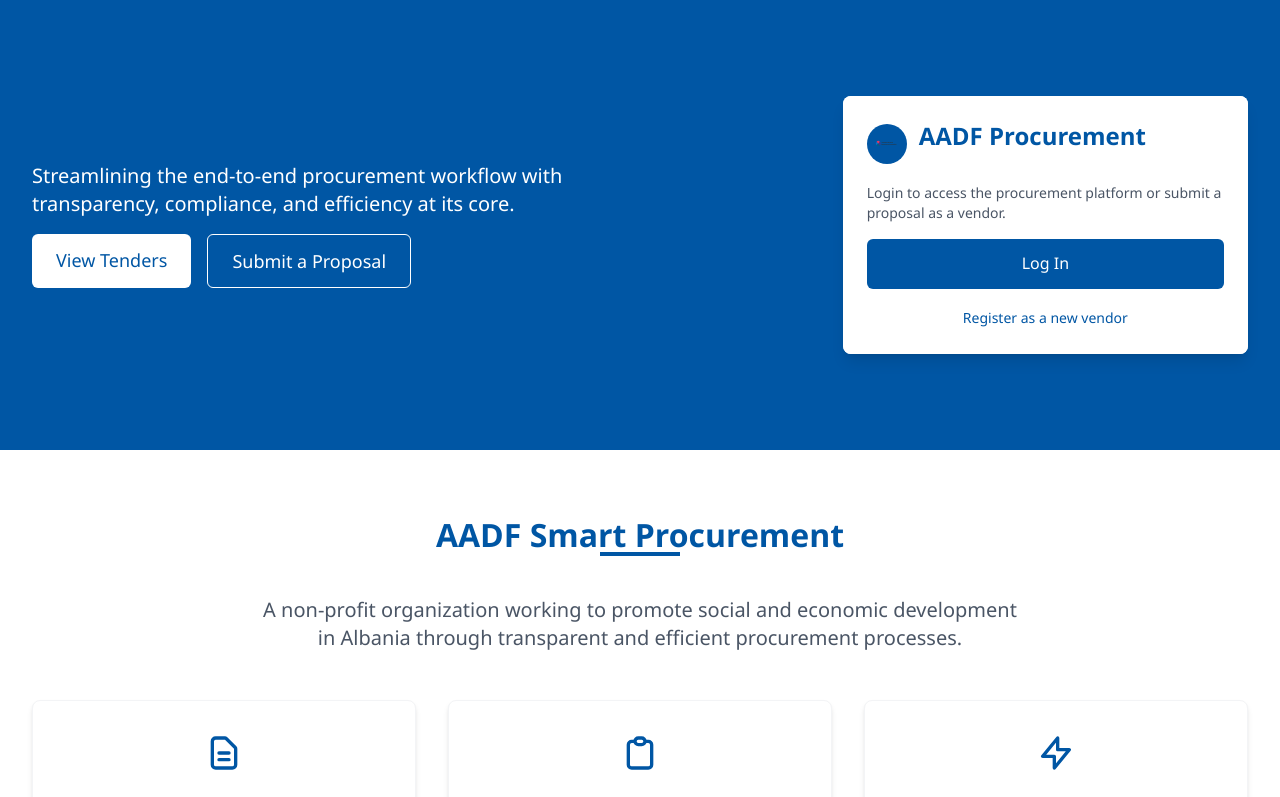
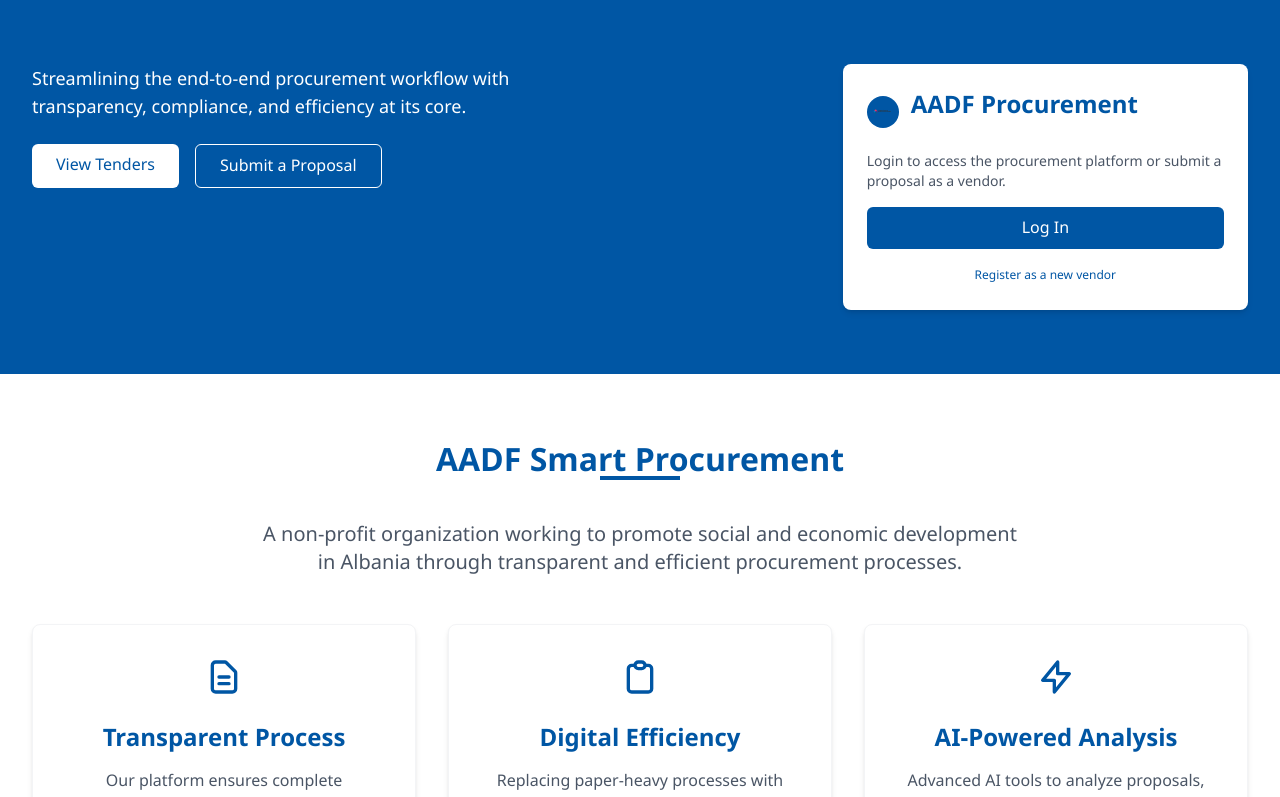
Before and after one commit to gasolineeater/hackathon1_aadf, a Next.js app in the folder procurement-platform/: page / in a window 1280 px wide. Shown: the top 797 px of the page. Built offline with nearby package versions, Linux system fonts and the light colour scheme.

Commit message:
Edit: Update homepage to exactly match the screenshot design

```diff
--- /dev/null
+++ b/procurement-platform/src/app/components/HomeLayout.tsx
@@ -0,0 +1,15 @@
+import React from 'react';
+import Footer from './Footer';
+
+interface HomeLayoutProps {
+  children: React.ReactNode;
+}
+
+export default function HomeLayout({ children }: HomeLayoutProps) {
+  return (
+    <div className="min-h-screen flex flex-col">
+      <main className="flex-grow">{children}</main>
+      <Footer />
+    </div>
+  );
+}
--- a/procurement-platform/src/app/page.tsx
+++ b/procurement-platform/src/app/page.tsx
@@ -1,28 +1,30 @@
 import Link from "next/link";
 import Image from "next/image";
+import HomeLayout from "./components/HomeLayout";
 
 export default function Home() {
   return (
+    <HomeLayout>
       <div className="min-h-screen bg-white">
-      {/* Hero Section */}
+        {/* Hero Section - Exactly matching the screenshot */}
         <section className="bg-[#0056a4] text-white">
-        <div className="max-w-7xl mx-auto px-4 sm:px-6 lg:px-8 py-16 md:py-24 flex flex-col md:flex-row items-center justify-between">
-          {/* Left side - Main content */}
-          <div className="md:w-1/2 mb-10 md:mb-0 md:pr-8">
-            <p className="text-xl text-white mb-4 max-w-2xl">
+          <div className="max-w-7xl mx-auto px-4 sm:px-6 lg:px-8 py-16 flex flex-col md:flex-row items-start justify-between">
+            {/* Left side - Text and buttons */}
+            <div className="md:w-1/2 mb-10 md:mb-0 md:pr-8 flex flex-col items-start">
+              <p className="text-lg text-white mb-6 max-w-xl">
                 Streamlining the end-to-end procurement workflow with
                 transparency, compliance, and efficiency at its core.
               </p>
               <div className="flex flex-col sm:flex-row gap-4">
                 <Link
                   href="/tenders"
-                className="px-6 py-3 rounded-md bg-white text-[#0056a4] hover:bg-gray-100 transition-colors text-lg font-medium"
+                  className="px-6 py-2 rounded-md bg-white text-[#0056a4] hover:bg-gray-100 transition-colors font-medium"
                 >
                   View Tenders
                 </Link>
                 <Link
                   href="/submit-proposal"
-                className="px-6 py-3 rounded-md border border-white text-white hover:bg-[#0067c5] transition-colors text-lg font-medium"
+                  className="px-6 py-2 rounded-md border border-white text-white hover:bg-[#0067c5] transition-colors font-medium"
                 >
                   Submit a Proposal
                 </Link>
@@ -31,30 +33,30 @@
 
             {/* Right side - Login card */}
             <div className="md:w-1/3">
-            <div className="bg-white rounded-lg shadow-lg overflow-hidden">
-              <div className="p-6 bg-white">
+              <div className="bg-white rounded-lg shadow-md overflow-hidden">
+                <div className="p-6">
                   <div className="flex items-center space-x-3 mb-4">
-                  <div className="w-10 h-10 bg-[#0056a4] rounded-full flex items-center justify-center text-white font-bold">
+                    <div className="w-8 h-8 bg-[#0056a4] rounded-full flex items-center justify-center text-white">
                       <Image
                         src="/images/aadf-logo.svg"
                         alt="AADF"
-                      width={24}
-                      height={24}
+                        width={20}
+                        height={20}
                       />
                     </div>
-                  <h3 className="text-xl font-bold text-[#0056a4]">AADF Procurement</h3>
+                    <h3 className="text-lg font-bold text-[#0056a4]">AADF Procurement</h3>
                   </div>
                   <p className="text-gray-600 text-sm mb-4">
                     Login to access the procurement platform or submit a proposal as a vendor.
                   </p>
                   <Link
                     href="/login"
-                  className="w-full block text-center px-6 py-3 rounded-md bg-[#0056a4] text-white hover:bg-[#004483] transition-colors font-medium"
+                    className="w-full block text-center px-4 py-2 rounded-md bg-[#0056a4] text-white hover:bg-[#004483] transition-colors font-medium"
                   >
                     Log In
                   </Link>
-                <div className="mt-4 text-center">
-                  <Link href="/register" className="text-[#0056a4] hover:underline text-sm">
+                  <div className="mt-3 text-center">
+                    <Link href="/register" className="text-[#0056a4] hover:underline text-xs">
                       Register as a new vendor
                     </Link>
                   </div>
@@ -119,5 +121,6 @@
           </div>
         </section>
       </div>
+    </HomeLayout>
   );
 }
```
Lines whose indentation alone changed are shown as unchanged.
